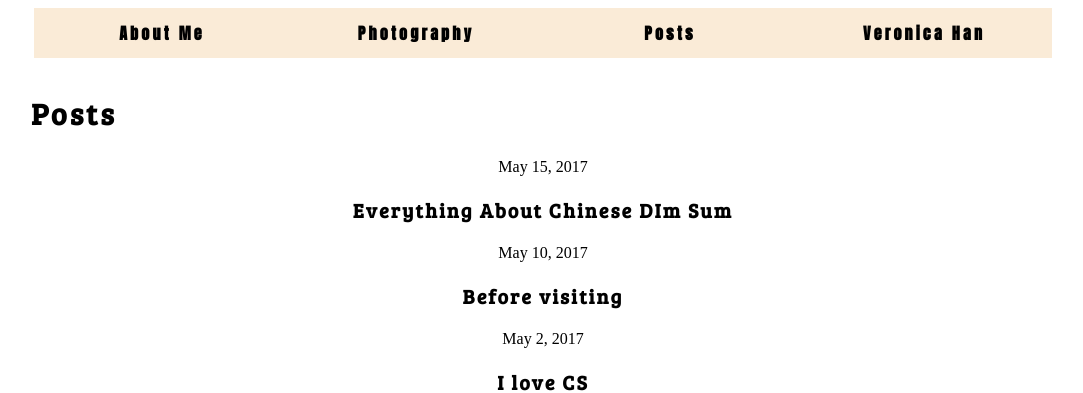
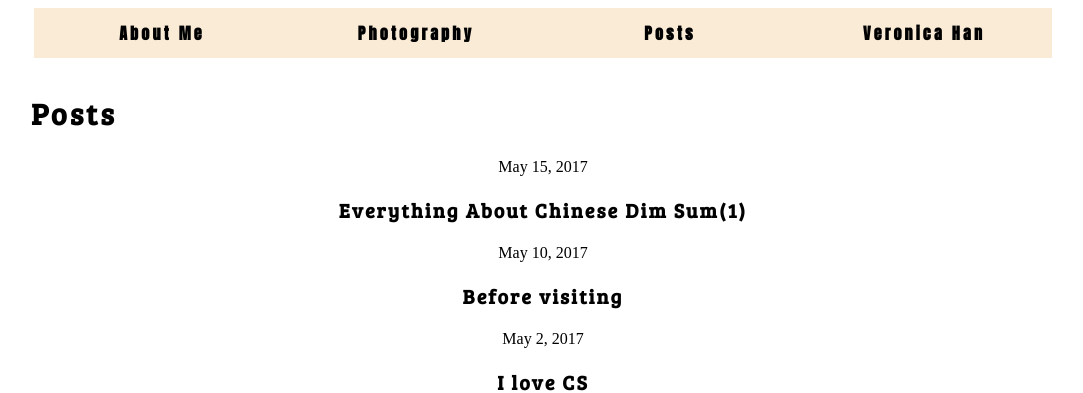
Before and after one commit to topveronicaa/topveronicaa.github.io, a Jekyll site: the page built from posts.html, in a window 1280 px wide. Shown: the top 393 px of the page, without its empty margins (97-1180 px from the left). Built offline with Jekyll 4.4.1, drawn with Linux system fonts in a browser that asks for light colours.

Commit message:
Update 2017-05-15-dimsum.html

```diff
--- a/_posts/2017-05-15-dimsum.html
+++ b/_posts/2017-05-15-dimsum.html
@@ -1,6 +1,6 @@
 ---
 layout: post
-title: Everything About Chinese DIm Sum
+title: Everything About Chinese Dim Sum(1)
 date: 2017-05-15 23:12:10
 categories: jekyll update
 ---
```
Also changed, not shown: other parts of _posts/2017-05-15-dimsum.html (+0 -1 lines).
